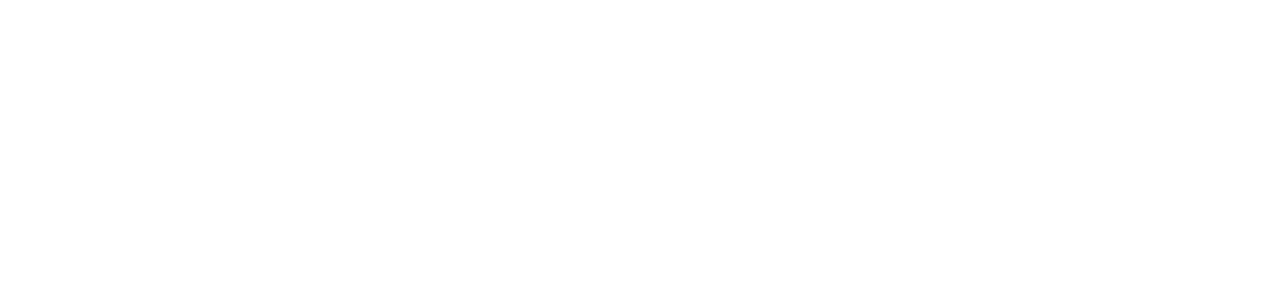
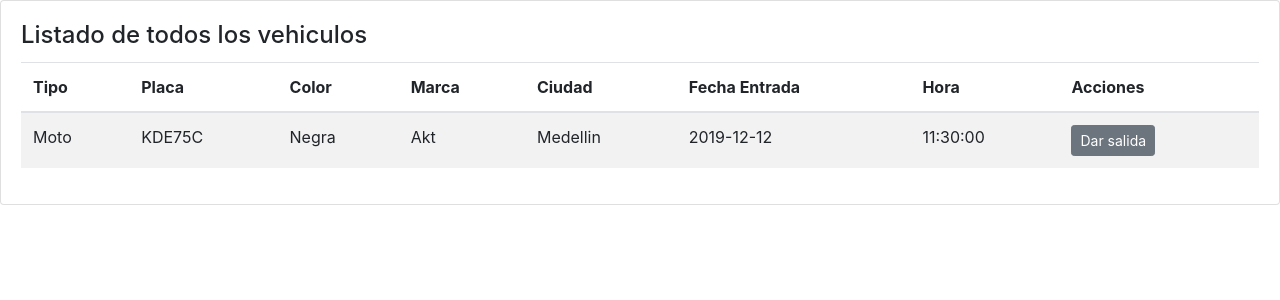
Before and after one commit to Carlangasv/Parcial_web, a Nuxt app: page /listar in a window 1280 px wide. Before the commit this address had no page. Shown: the top 300 px of the page. Built offline with nearby package versions, Linux system fonts and the light colour scheme.

Commit message:
visualización
Se implementa la visualización de los vehiculos con todos los datos

```diff
--- /dev/null
+++ b/assets/listar.js
@@ -0,0 +1,79 @@
+export default {
+    data() {
+        return {
+            vehiculo: {
+                tipo: "Moto",
+                placa: "KDE75C",
+                color: "Negra",
+                marca: "Akt",
+                ciudad: "Medellin",
+                fechaEntrada: "2019-12-12",
+                hora: "11:30:00",
+                acciones: true
+            }, lista_vehiculos: [
+                {
+                    tipo: "Moto",
+                    placa: "KDE75C",
+                    color: "Negra",
+                    marca: "Akt",
+                    ciudad: "Medellin",
+                    fechaEntrada: "2019-12-12",
+                    hora: "11:30:00",
+                    acciones: true
+                }
+            ],
+        }
+    }, mounted() {
+        this.getLocalStorage()
+    }, methods: {
+        calcularCosto({ item }) {
+            var tipo = item.tipo
+            let fechaActual = new Date(2020, 3, 14, 3, 30)
+            let fechaEntrada = (item.fechaEntrada).toString().split("-")
+            let horaT = (item.hora).toString()
+            let hora2 = horaT.split(":")
+            let fechaAct = new Date(parseInt(fechaEntrada[0]), parseInt(fechaEntrada[1]), parseInt(fechaEntrada[2]))
+            let difFechas = Math.round((fechaActual.getTime() - fechaAct.getTime()) / (1000 * 60 * 60))
+            console.log("fa", fechaActual.getFullYear(), "ma", fechaActual.getMonth(), "ha", fechaActual.getDay(), "hora", fechaAct.getHours())
+            console.log("fs", fechaAct.getFullYear(), "ms", fechaAct.getMonth(), "hs", fechaAct.getDay(), "hora", fechaAct.getHours())
+            console.log("diff", difFechas)
+            let difHoras = Math.abs(fechaActual.getHours() - fechaAct.getHours())
+            let difMinutos = fechaActual.getMinutes() < 30 ? 0 : 1
+            console.log("fe", difFechas, "ho", difHoras, "mi", difMinutos)
+            var fecha1 = moment("2016-10-01 05:30:00", "YYYY-MM-DD HH:mm:ss");
+            var fecha2 = moment("2016-10-03 07:30:00", "YYYY-MM-DD HH:mm:ss");
+            var diff = fecha2.diff(fecha1, 'h'); // Diff in hours
+            console.log(diff);
+            switch (tipo) {
+                case 'Moto':
+                    var deuda = 4000 * (difHoras + difMinutos + difFechas);
+                    alert("la deuda es de ", deuda)
+                    console.log(deuda)
+                    break;
+                case 'Carro':
+                    var deuda = 8000 * (difHoras + difMinutos + difFechas);
+                    console.log(deuda)
+                    alert("la deuda es de ", deuda)
+                    break;
+                case 'Camion':
+                    var deuda = 21000 * (difHoras + difMinutos + difFechas);
+                    console.log(deuda)
+                    alert("la deuda es de ", deuda)
+                    break;
+                case 'Bicicleta':
+                    var deuda = 2000 * (difHoras + difMinutos + difFechas);
+                    console.log(deuda)
+                    alert("la deuda es de ", deuda)
+                    break;
+            }
+
+        }, saveLocalStorage() {
+            localStorage.setItem("vehiculo", JSON.stringify(this.lista_vehiculos));
+        },
+        getLocalStorage() {
+            if (localStorage.getItem("vehiculo")) {
+                this.lista_vehiculos = JSON.parse(localStorage.getItem("vehiculo"));
+            }
+        }
+    }
+}
--- a/pages/Registro.vue
+++ b/pages/Registro.vue
@@ -57,7 +57,7 @@
           <b-button type="submit" variant="primary" v-if="!inEdition">Agregar vehiculo</b-button>
           <b-button @click="updateUser()" block variant="danger" v-else>Actualizar vehiculo</b-button>
         </b-form>
-        <b-table striped hover :items="lista_vehiculos">
+        <b-table striped hover :items="lista">
           <template v-slot:cell(acciones)="row">
             <b-button size="sm" @click="loadUser(row)" class="mr-2">Modificar</b-button>
             <b-button size="sm" @click="deleteUser(row)" class="mr-2">Eliminar</b-button>
--- a/pages/index.vue
+++ b/pages/index.vue
@@ -6,7 +6,7 @@
         <b-card title="Sistema de administración" sub-title="Seleccione una opción">
           <b-button block href="Registro" variant="primary">Administrar vehiculos</b-button>
           <br />
-          <b-button block href="#" variant="primary">Ver vehiculos</b-button>
+          <b-button block href="listar" variant="primary" v-if="!localExist">Ver vehiculos</b-button>
           <br />
         </b-card>
       </div>
@@ -16,7 +16,15 @@
 
 <script>
 export default {
-
+  data(){
+    return{
+      localExist: false
+    }
+  },mounted(){
+    if (localStorage == undefined){
+        this.localExist = true
+    }
+  }
 };
 </script>
 
--- /dev/null
+++ b/pages/listar.vue
@@ -0,0 +1,14 @@
+<template>
+  <b-card title="Listado de todos los vehiculos">
+    <b-table striped hover :items="lista_vehiculos">
+      <template v-slot:cell(acciones)="row">
+        <b-button size="sm" @click="calcularCosto(row)" class="mr-2">Dar salida</b-button>
+      </template>
+    </b-table>
+  </b-card>
+</template>
+
+<script src="../assets/listar.js"></script>
+
+<style>
+</style>
```
Also changed, not shown: assets/registro.js (+33 -7 lines).
